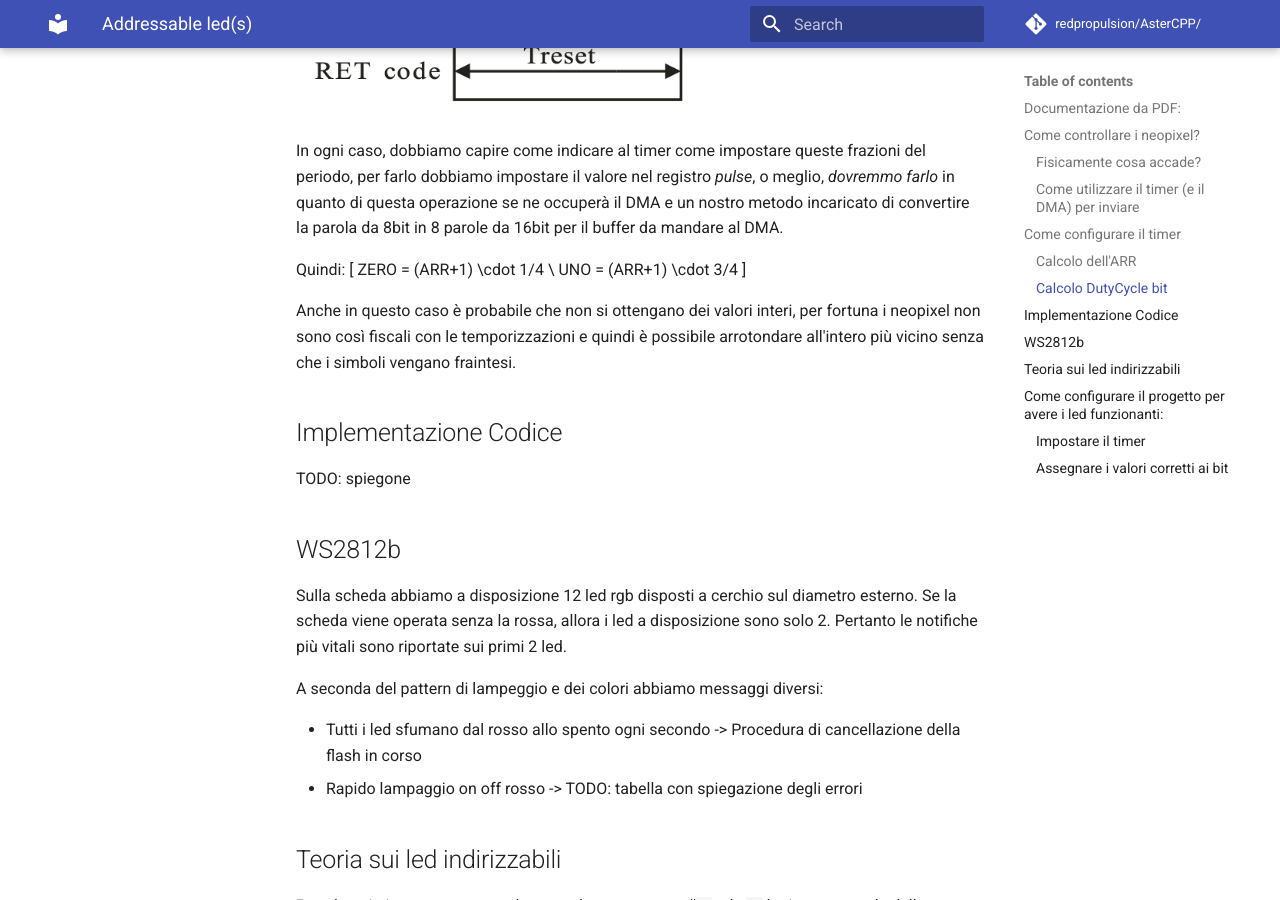
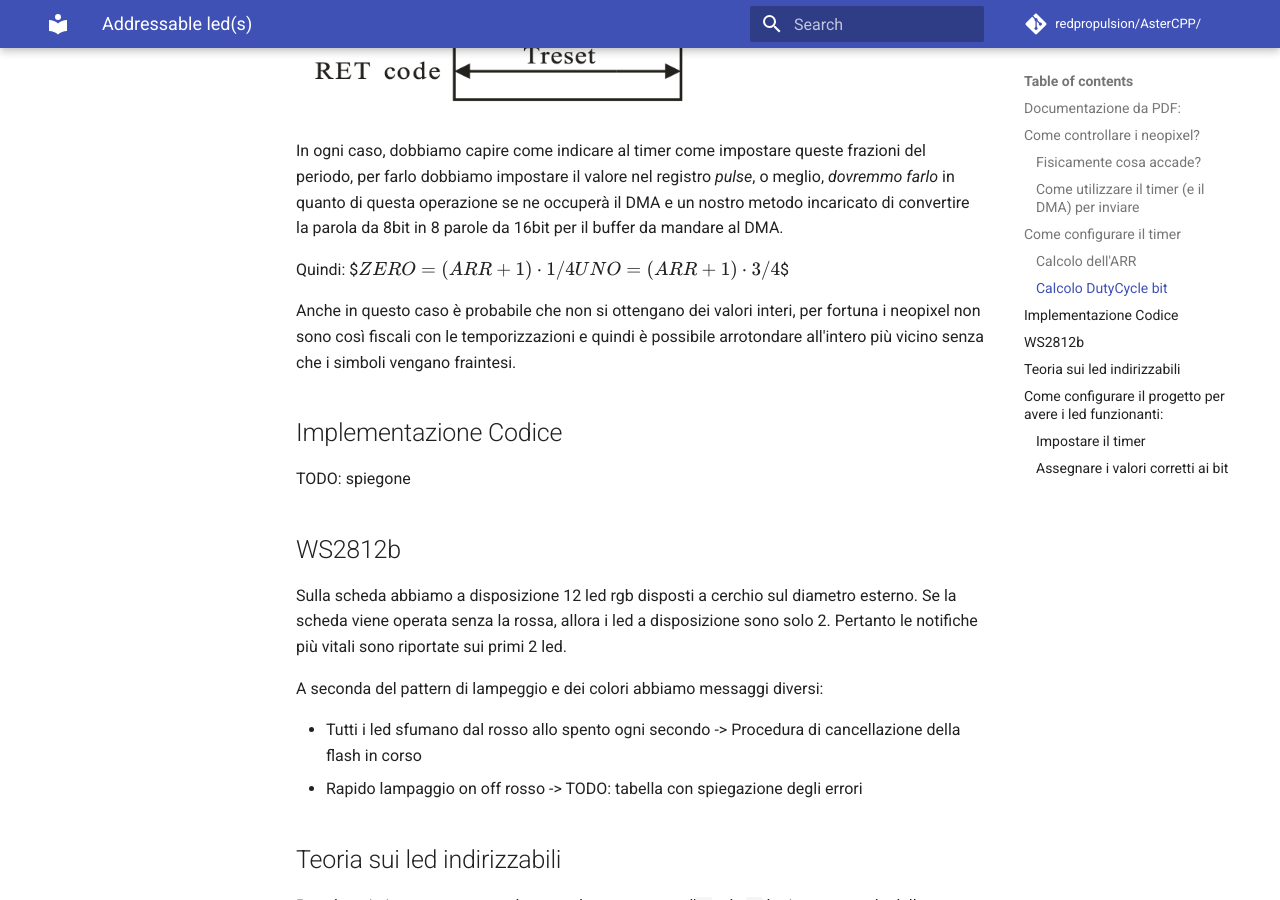
Before and after one commit to RedPropulsion/AsterDocs, an MkDocs documentation site: the page built from docs/hw/peripheral/addressable-led.md, in a window 1280 px wide and 900 px high, scrolled down 4419 px. Built offline with MkDocs 1.6.1 and Material for MkDocs 9.7.7, drawn with Linux system fonts in a browser that asks for light colours; comment, search, counter and statistics services are not loaded.

Commit message:
Maybe Fixed Latex

```diff
--- a/docs/hw/peripheral/addressable-led.md
+++ b/docs/hw/peripheral/addressable-led.md
@@ -94,10 +94,7 @@
 In ogni caso, dobbiamo capire come indicare al timer come impostare queste frazioni del periodo, per farlo dobbiamo impostare il valore nel registro *pulse*, o meglio, *dovremmo farlo* in quanto di questa operazione se ne occuperà il DMA e un nostro metodo incaricato di convertire la parola da 8bit in 8 parole da 16bit per il buffer da mandare al DMA.
 
 Quindi:
-\[
-ZERO = (ARR+1) \cdot 1/4 \\
-UNO = (ARR+1) \cdot 3/4
-\]
+$$ZERO = (ARR+1) \cdot 1/4 \\ UNO = (ARR+1) \cdot 3/4$$
 
 Anche in questo caso è probabile che non si ottengano dei valori interi, per fortuna i neopixel non sono così fiscali con le temporizzazioni e quindi è possibile arrotondare all'intero più vicino senza che i simboli vengano fraintesi.
 
```
